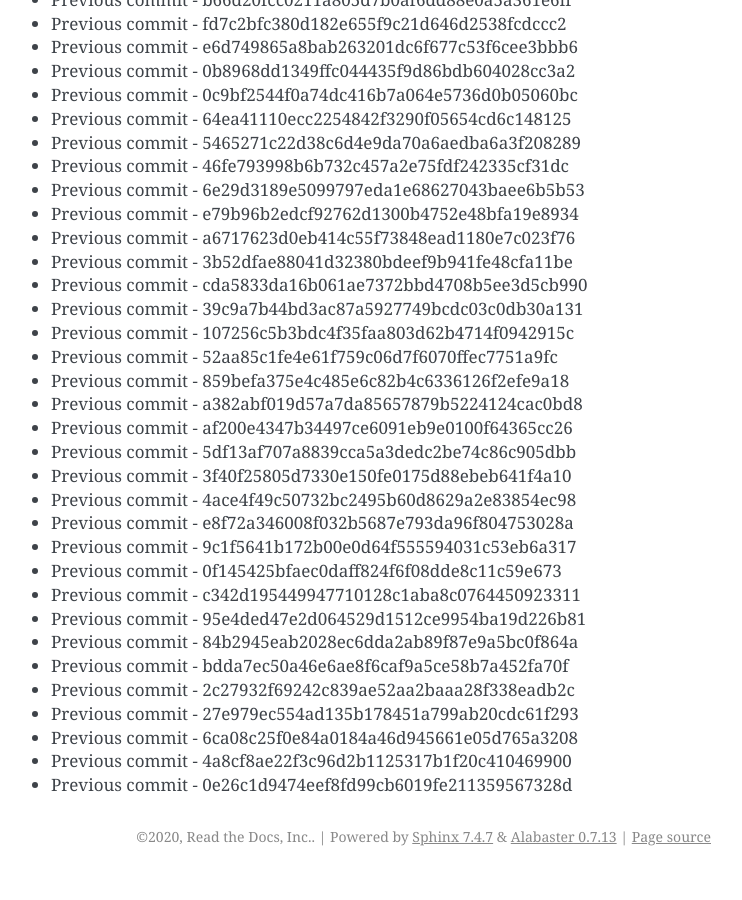
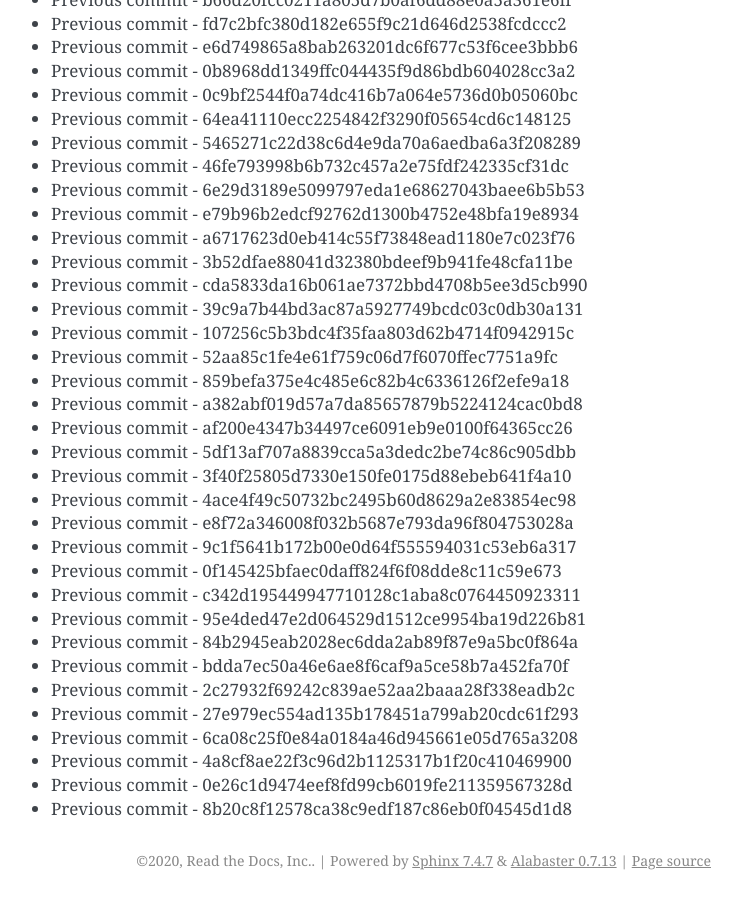
Before and after one commit to readthedocs/rtd-git-stresstest, a Sphinx documentation site: the page built from docs/updates.rst, in a window 1280 px wide and 900 px high, scrolled down 62004 px. Shown: the whole window, without its empty margins (399-1141 px from the left). Built offline with Sphinx 7.4.7, drawn with Linux system fonts in a browser that asks for light colours; before the commit the page ends 62880 px from its top, so only the background shows below that.

Commit message:
Generating commit from previous: 8b20c8f12578ca38c9edf187c86eb0f04545d1d8

```diff
--- a/docs/updates.rst
+++ b/docs/updates.rst
@@ -2637,3 +2637,4 @@ It can be tested for any performance characteristics.
 * Previous commit - 6ca08c25f0e84a0184a46d945661e05d765a3208
 * Previous commit - 4a8cf8ae22f3c96d2b1125317b1f20c410469900
 * Previous commit - 0e26c1d9474eef8fd99cb6019fe211359567328d
+* Previous commit - 8b20c8f12578ca38c9edf187c86eb0f04545d1d8
```
